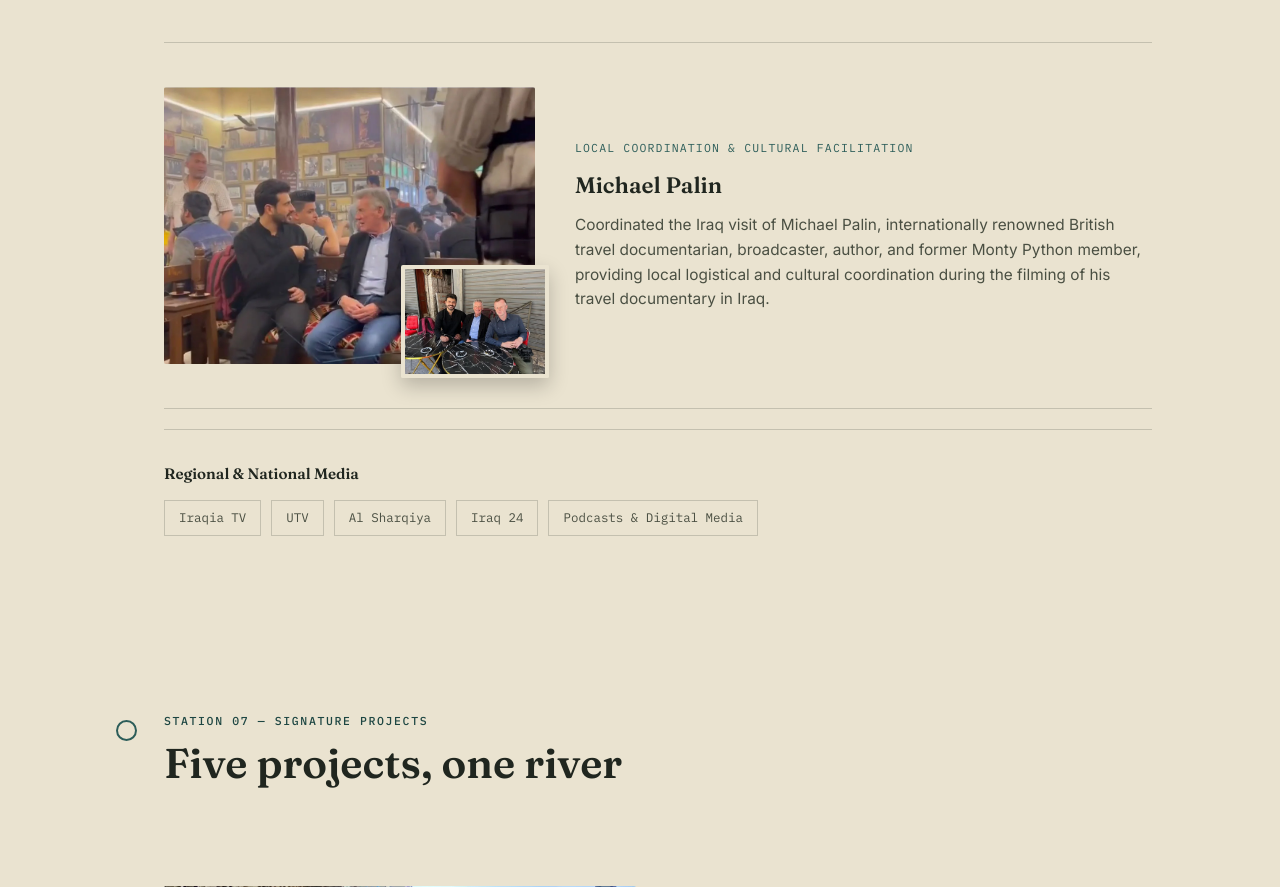
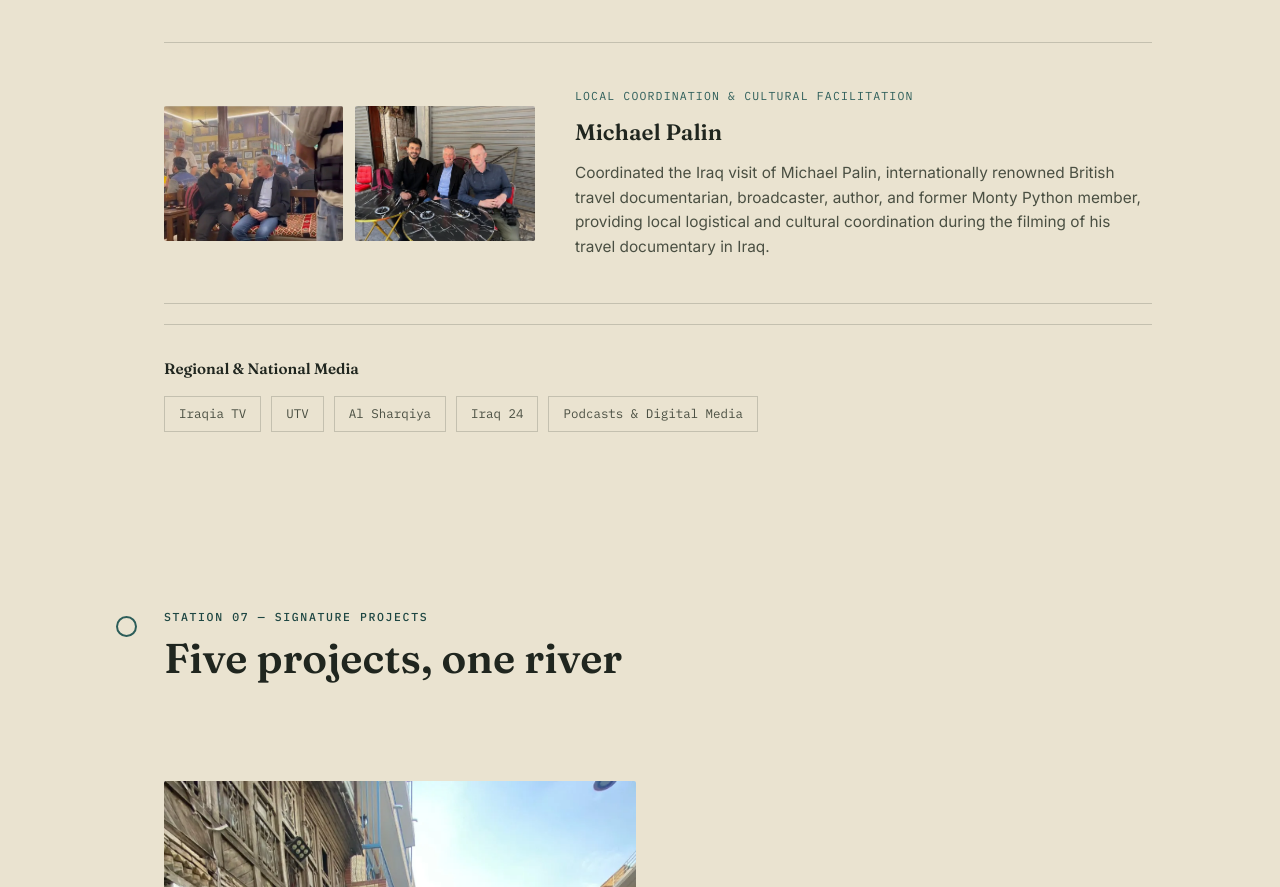
Before and after one commit to Tibaal/osamah-mousa-portfolio, a plain HTML site: page index.html in a window 1280 px wide. Shown: the part 8536-9423 px from the top of the page. Drawn offline with Linux system fonts and the light colour scheme.

Commit message:
Show Michael Palin photos side by side instead of inset

```diff
--- a/index.html
+++ b/index.html
@@ -519,18 +519,10 @@
   }
   .collab-row:not(:last-child){border-bottom:1px solid var(--line);}
   .collab-row img{width:100%; height:auto; border-radius:2px;}
-  .collab-img.inset{position:relative;}
-  .collab-img.inset .inset-photo{
-    position:absolute;
-    right:-14px; bottom:-14px;
-    width:40%;
-    border:4px solid var(--paper);
-    box-shadow:0 8px 20px rgba(0,0,0,0.22);
-  }
+  .collab-img.duo{display:flex; gap:12px;}
+  .collab-img.duo img{width:calc(50% - 6px);}
   @media (max-width:760px){
     .collab-row{grid-template-columns:1fr; gap:20px;}
-    .collab-img.inset{margin-bottom:14px;}
-    .collab-img.inset .inset-photo{right:-8px; bottom:-8px; width:36%;}
   }
   .collab-row.rev{grid-template-columns:1.4fr 0.9fr;}
   @media (max-width:760px){ .collab-row.rev{grid-template-columns:1fr;} }
@@ -1019,9 +1011,9 @@
     </div>
 
     <div class="collab-row">
-      <div class="collab-img inset">
+      <div class="collab-img duo">
         <img src="images/collab-palin-teahouse.webp" alt="Osamah Mousa with Michael Palin at a traditional Baghdad tea house" width="1290" height="964" loading="lazy" decoding="async">
-        <img class="inset-photo" src="images/collab-palin-table.webp" alt="Osamah Mousa with Michael Palin at a restaurant table in Baghdad" width="770" height="579" loading="lazy" decoding="async">
+        <img src="images/collab-palin-table.webp" alt="Osamah Mousa with Michael Palin at a restaurant table in Baghdad" width="770" height="579" loading="lazy" decoding="async">
       </div>
       <div class="collab-text">
         <span class="role">Local Coordination &amp; Cultural Facilitation</span>
```
